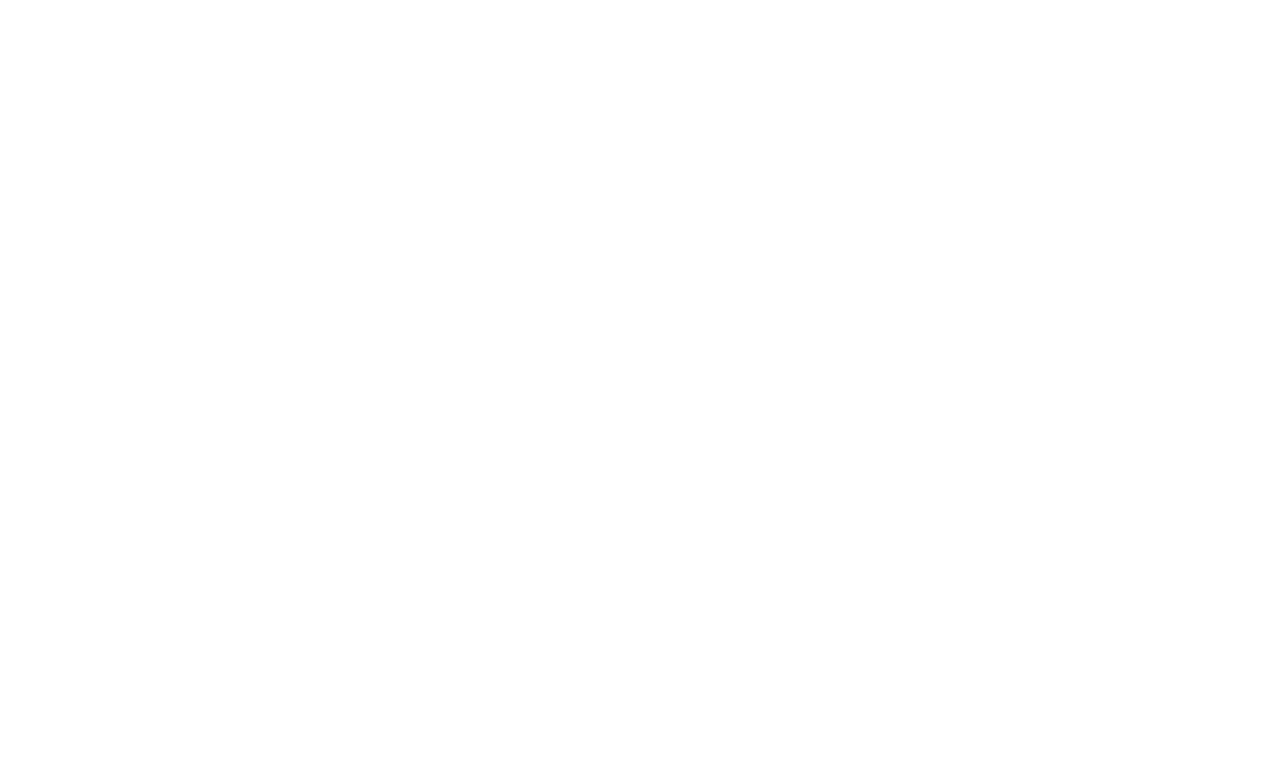
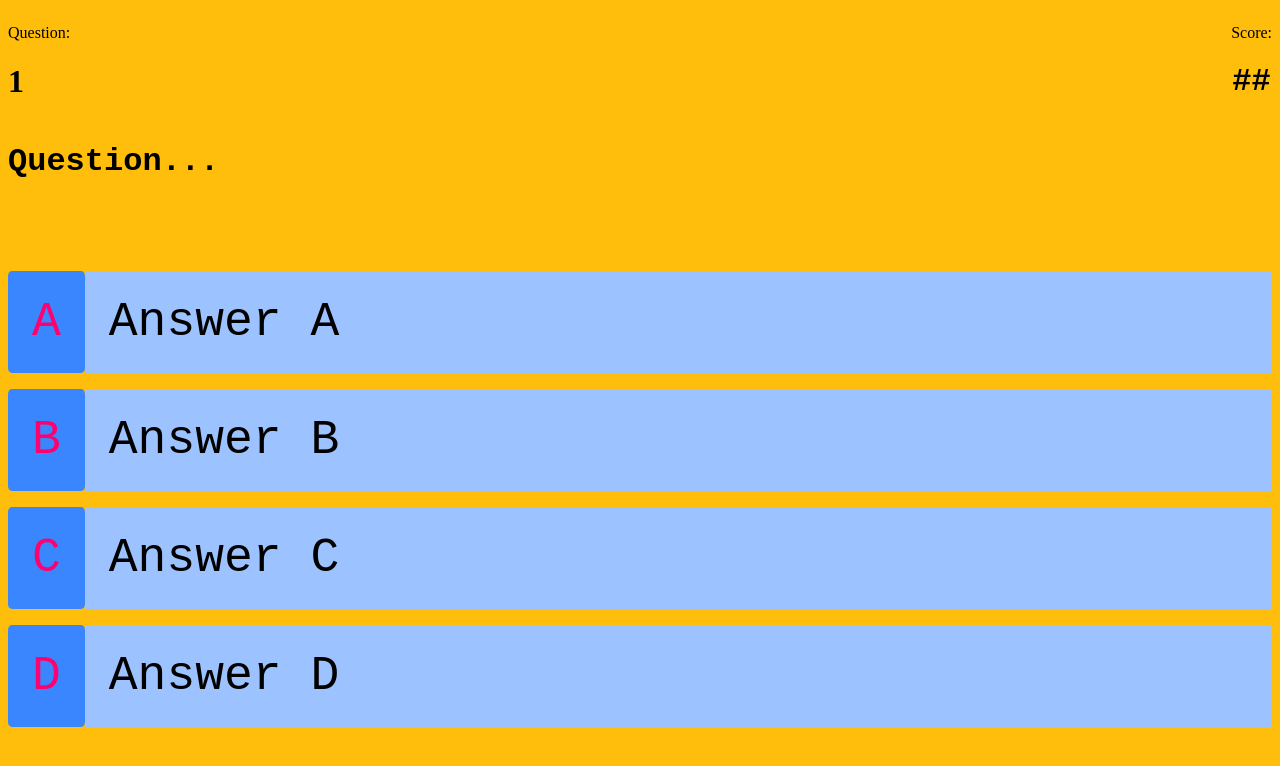
Before and after one commit to shellgeo/ms2_furspot, a plain HTML site: page quiz.html in a window 1280 px wide. Drawn offline with Linux system fonts and the light colour scheme.

Commit message:
add pg for scores, created template for quiz pg

```diff
--- a/assets/css/style.css
+++ b/assets/css/style.css
@@ -1,3 +1,58 @@
-body {
-    background: #E3D8FC
+<style>
+@import url('https://fonts.googleapis.com/css2?family=Space+Mono&display=swap');
+</style>
+/* quiz.html */
+body, h1{
+    font-weight: 300;
+    font-family: 'Space Mono', monospace;
 }
+
+#intro-info{
+    display:flex;
+    justify-content: space-between;
+}
+
+.prefix{
+    text-align: center;
+    font-size: 1rem;
+}
+
+#q-number, #score {
+    text-align: center;
+    font-family: 'Space Mono', monospace;
+
+}
+
+.question-container{
+    height: 8rem;
+font-family: 'Space Mono', monospace;
+}
+
+.answer-container{
+    display: flex;
+    font-size: 3rem;
+    flex-direction: initial;
+    margin-bottom: 1rem;
+    font-family: 'Space Mono', monospace;
+
+}
+
+.answer-prefix{
+    background-color: #3A86FF;
+    color:#FF006E;
+    padding: 1.5rem 1.5rem;
+    border-radius: 5%;
+    margin: 0;
+}
+
+.answer-text{
+    padding: 1.5rem;
+    width: 100%;
+    margin: 0;
+    background-color:#9CC2FF;
+}
+
+.answer-container:hover{
+    cursor: pointer;
+    box-shadow: -12px -2px 44px 3px rgba(255,32,129,0.61);
+}
--- a/assets/js/script.js
+++ b/assets/js/script.js
@@ -1 +1,3 @@
-console.log("Connected")
+let questions = [
+
+]
--- a/quiz.html
+++ b/quiz.html
@@ -5,10 +5,65 @@
     <meta charset="UTF-8">
     <meta http-equiv="X-UA-Compatible" content="IE=edge">
     <meta name="viewport" content="width=device-width, initial-scale=1.0">
-    <title>Document</title>
+     <link rel=" stylesheet" href="assets/css/style.css">
+    <title>Quiz</title>
 </head>
 
-<body>
+<body style="background-color:#FFBE0B">
+    <!-- START OF NAVBAR -->
+
+    <!-- START OF QUIZ -->
+     <div class="container my-5 back" >
+      <div id="intro-info">
+        <div class="q-number">
+          <p class="prefix">Question:</p>
+          <h1 id="counter">1</h1>
+        </div>
+        <div class="score">
+          <p class="prefix">Score:</p>
+          <h1 id="score">##</h1>
+        </div>
+      </div>
+      <div class="question-container row text-center">
+        <div class="col-12">
+          <h1 id="question">Question...</h1>
+        </div>
+      </div>
+
+      <div class="row">
+        <div class="col-12">
+          <div class="answer-container card">
+            <p class="answer-prefix">A</p>
+            <p class="answer-text" data-answer="a">Answer A</p>
+          </div>
+        </div>
+      </div>
+      <div class="row">
+        <div class="col-12">
+          <div class="answer-container card">
+            <p class="answer-prefix">B</p>
+            <p class="answer-text" data-answer="b">Answer B</p>
+          </div>
+        </div>
+      </div>
+      <div class="row">
+        <div class="col-12">
+          <div class="answer-container card">
+            <p class="answer-prefix">C</p>
+            <p class="answer-text" data-answer="c">Answer C</p>
+          </div>
+        </div>
+      </div>
+      <div class="row">
+        <div class="col-12">
+          <div class="answer-container card">
+            <p class="answer-prefix">D</p>
+            <p class="answer-text" data-answer="d">Answer D</p>
+          </div>
+        </div>
+      </div>
+    </div>
+
 
 </body>
 
```
Also changed, not shown: index.html (+7 -6 lines), scores.html (added, +13 -0 lines).
